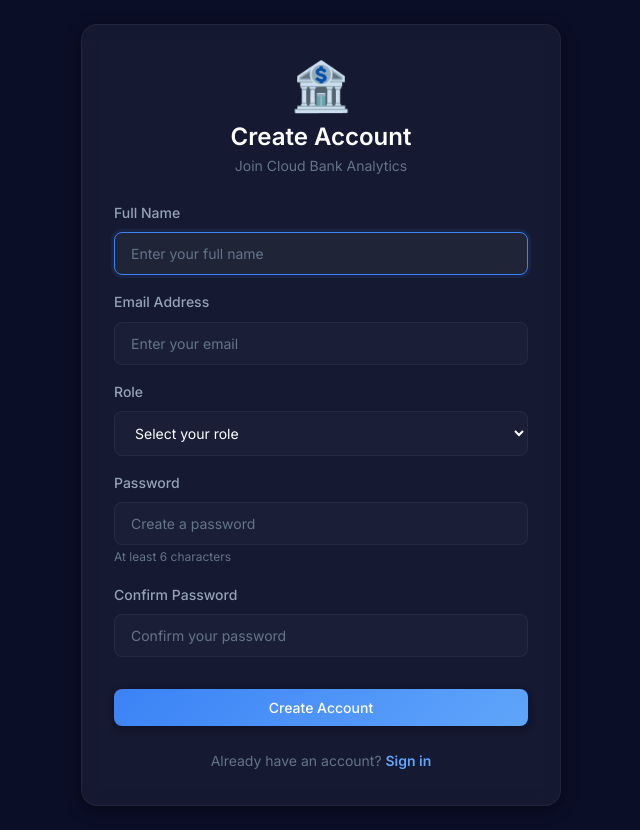
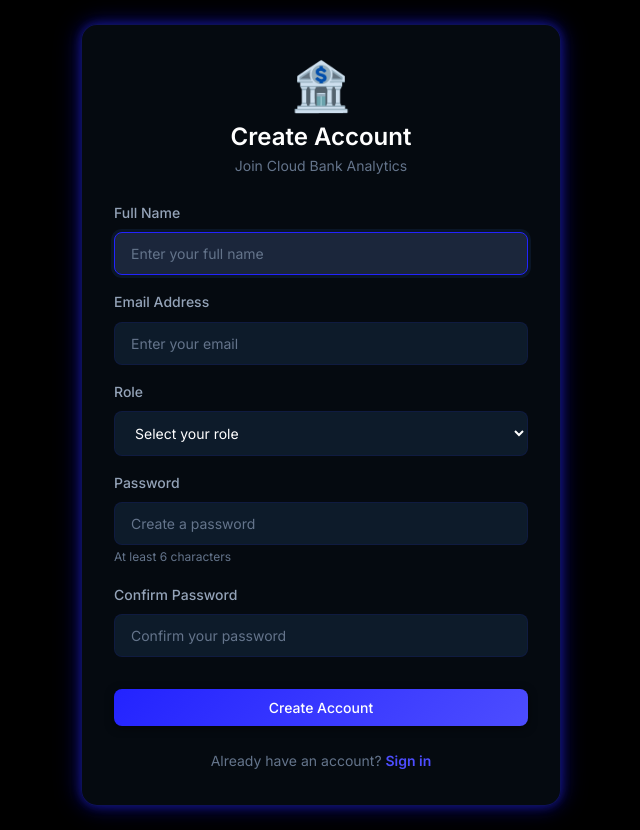
Before and after one commit to KenKaneki23-ux/AWS-project, a Flask app: page /signup in a window 1280 px wide. Shown: the whole page, without its empty margins (319-959 px from the left). Run offline with Flask 3, Linux system fonts and the light colour scheme.

Commit message:
change of ui and fix bugs

```diff
--- a/static/css/dashboard.css
+++ b/static/css/dashboard.css
@@ -240,19 +240,21 @@
    ================================================ */
 
 .card {
-    background: var(--glass-bg);
-    backdrop-filter: blur(var(--glass-blur));
-    -webkit-backdrop-filter: blur(var(--glass-blur));
-    border: 1px solid var(--glass-border);
+    background: rgba(13, 27, 42, 0.4);
+    backdrop-filter: blur(12px);
+    -webkit-backdrop-filter: blur(12px);
+    border: 1px solid rgba(35, 35, 255, 0.3);
     border-radius: var(--radius-xl);
-    box-shadow: var(--shadow-md);
+    box-shadow: var(--shadow-neon);
     transition: all var(--transition-base);
     overflow: hidden;
 }
 
 .card:hover {
-    border-color: var(--border-secondary);
-    box-shadow: var(--shadow-lg);
+    background: rgba(13, 27, 42, 0.6);
+    border-color: var(--accent-blue);
+    box-shadow: var(--shadow-neon-strong);
+    transform: translateY(-2px);
 }
 
 .card-header {
@@ -340,14 +342,16 @@
 }
 
 .kpi-card {
-    background: var(--glass-bg);
-    backdrop-filter: blur(var(--glass-blur));
-    border: 1px solid var(--glass-border);
+    background: rgba(13, 27, 42, 0.4);
+    backdrop-filter: blur(12px);
+    -webkit-backdrop-filter: blur(12px);
+    border: 1px solid rgba(35, 35, 255, 0.3);
     border-radius: var(--radius-xl);
     padding: var(--spacing-lg);
     transition: all var(--transition-base);
     position: relative;
     overflow: hidden;
+    box-shadow: var(--shadow-neon);
 }
 
 .kpi-card::before {
@@ -358,18 +362,20 @@
     right: 0;
     height: 3px;
     background: var(--gradient-blue);
-    opacity: 0;
+    opacity: 0.8;
     transition: opacity var(--transition-fast);
 }
 
 .kpi-card:hover {
+    background: rgba(13, 27, 42, 0.6);
     transform: translateY(-4px);
-    box-shadow: var(--shadow-lg);
-    border-color: var(--border-secondary);
+    box-shadow: var(--shadow-neon-strong);
+    border-color: var(--accent-blue);
 }
 
 .kpi-card:hover::before {
     opacity: 1;
+    box-shadow: 0 0 15px var(--accent-blue);
 }
 
 .kpi-label {
--- a/static/css/main.css
+++ b/static/css/main.css
@@ -11,21 +11,21 @@
    ================================================ */
 
 :root {
-    /* Background Colors */
-    --bg-primary: #0a0e27;           /* Main background - very dark navy */
-    --bg-secondary: #0d1117;         /* Secondary background - dark slate */
-    --bg-tertiary: #1a1f37;          /* Card background - dark card */
-    --bg-hover: #1f2437;             /* Hover state background */
-    --bg-active: #252b42;            /* Active state background */
+    /* Background Colors - Solid Black Theme */
+    --bg-primary: #000000;           /* Pure black background */
+    --bg-secondary: #0a0a0a;         /* Slightly lighter black */
+    --bg-tertiary: #0d1b2a;          /* Dark blue for cards */
+    --bg-hover: #1b263b;             /* Lighter blue for hover */
+    --bg-active: #0d1b2a;            /* Active state */
 
     /* Accent Colors */
-    --accent-blue: #3b82f6;          /* Primary blue */
-    --accent-blue-light: #60a5fa;    /* Light blue */
-    --accent-cyan: #22d3ee;          /* Cyan accent */
-    --accent-green: #10b981;         /* Success green */
-    --accent-orange: #f59e0b;        /* Warning orange */
-    --accent-red: #ef4444;           /* Danger red */
-    --accent-purple: #a78bfa;        /* Purple accent */
+    --accent-blue: #2323ff;          /* Neon blue/purple */
+    --accent-blue-light: #4d4dff;    /* Bright blue/purple */
+    --accent-cyan: #2323ff;          /* Neon blue */
+    --accent-green: #00ff88;         /* Neon green */
+    --accent-orange: #ff9500;        /* Neon orange */
+    --accent-red: #ff0055;           /* Neon red/pink */
+    --accent-purple: #b388ff;        /* Neon purple */
 
     /* Text Colors */
     --text-primary: #ffffff;         /* Primary text - white */
@@ -34,29 +34,31 @@
     --text-disabled: #475569;        /* Disabled text */
 
     /* Border & Divider Colors */
-    --border-primary: rgba(255, 255, 255, 0.05);  /* Subtle border */
-    --border-secondary: rgba(255, 255, 255, 0.1); /* Medium border */
-    --border-accent: rgba(59, 130, 246, 0.3);     /* Blue border */
+    --border-primary: rgba(35, 35, 255, 0.1);  /* Neon blue border */
+    --border-secondary: rgba(35, 35, 255, 0.2); /* Brighter neon border */
+    --border-accent: rgba(35, 35, 255, 0.5);    /* Strong neon border */
 
     /* Gradients */
-    --gradient-blue: linear-gradient(135deg, #3b82f6, #60a5fa);
-    --gradient-cyan: linear-gradient(135deg, #22d3ee, #3b82f6);
-    --gradient-green: linear-gradient(135deg, #10b981, #22d3ee);
-    --gradient-purple: linear-gradient(135deg, #a78bfa, #3b82f6);
-    --gradient-chart: linear-gradient(180deg, rgba(59, 130, 246, 0.3) 0%, rgba(59, 130, 246, 0) 100%);
-    --gradient-card-hover: linear-gradient(135deg, rgba(59, 130, 246, 0.1), transparent);
+    --gradient-blue: linear-gradient(135deg, #2323ff, #4d4dff);
+    --gradient-cyan: linear-gradient(135deg, #2323ff, #4d4dff);
+    --gradient-green: linear-gradient(135deg, #00ff88, #2323ff);
+    --gradient-purple: linear-gradient(135deg, #b388ff, #2323ff);
+    --gradient-chart: linear-gradient(180deg, rgba(35, 35, 255, 0.3) 0%, rgba(35, 35, 255, 0) 100%);
+    --gradient-card-hover: linear-gradient(135deg, rgba(35, 35, 255, 0.1), transparent);
 
-    /* Shadows */
-    --shadow-sm: 0 2px 8px rgba(0, 0, 0, 0.3);
-    --shadow-md: 0 4px 16px rgba(0, 0, 0, 0.4);
-    --shadow-lg: 0 8px 32px rgba(0, 0, 0, 0.4);
-    --shadow-xl: 0 12px 48px rgba(0, 0, 0, 0.5);
-    --shadow-blue: 0 8px 24px rgba(59, 130, 246, 0.2);
-    --shadow-blue-hover: 0 12px 48px rgba(59, 130, 246, 0.3);
+    /* Shadows - Neon Glow Effects */
+    --shadow-sm: 0 2px 8px rgba(0, 0, 0, 0.5);
+    --shadow-md: 0 4px 16px rgba(0, 0, 0, 0.6);
+    --shadow-lg: 0 8px 32px rgba(0, 0, 0, 0.7);
+    --shadow-xl: 0 12px 48px rgba(0, 0, 0, 0.8);
+    --shadow-blue: 0 0 20px rgba(35, 35, 255, 0.3), 0 0 40px rgba(35, 35, 255, 0.1);
+    --shadow-blue-hover: 0 0 30px rgba(35, 35, 255, 0.5), 0 0 60px rgba(35, 35, 255, 0.2);
+    --shadow-neon: 0 0 10px rgba(35, 35, 255, 0.4), 0 0 20px rgba(35, 35, 255, 0.3), 0 0 30px rgba(35, 35, 255, 0.2);
+    --shadow-neon-strong: 0 0 15px rgba(35, 35, 255, 0.6), 0 0 30px rgba(35, 35, 255, 0.4), 0 0 45px rgba(35, 35, 255, 0.2);
 
     /* Glassmorphism */
-    --glass-bg: rgba(26, 31, 55, 0.7);
-    --glass-border: rgba(255, 255, 255, 0.05);
+    --glass-bg: rgba(13, 27, 42, 0.7);
+    --glass-border: rgba(35, 35, 255, 0.2);
     --glass-blur: 10px;
 
     /* Typography */
--- a/templates/base.html
+++ b/templates/base.html
@@ -55,14 +55,11 @@
                 </div>
             </div>
             <!-- Theme Toggle Switch -->
-            <div class="theme-toggle-container" style="margin-top: var(--spacing-sm); width: 100%;">
-                <span class="theme-toggle-label" id="theme-label-left">🌙 Dark</span>
-                <label class="theme-toggle-switch">
-                    <input type="checkbox" id="themeToggle" onchange="toggleTheme()">
-                    <span class="theme-toggle-slider"></span>
-                </label>
-                <span class="theme-toggle-label" id="theme-label-right">☀️ Light</span>
-            </div>
+            <label class="theme-toggle-switch" title="Toggle Dark/Light Mode"
+                style="position: absolute; top: 16px; right: 16px;">
+                <input type="checkbox" id="themeToggle" onchange="toggleTheme()">
+                <span class="theme-toggle-slider"></span>
+            </label>
         </div>
 
         <!-- Navigation Menu -->
@@ -144,14 +141,6 @@
                 </li>
             </ul>
         </nav>
-
-        <!-- Activate Pro CTA -->
-        <div class="sidebar-cta">
-            <button class="sidebar-cta-button" onclick="alert('Pro features coming soon!')">
-                <span>⚡</span>
-                Activate Pro
-            </button>
-        </div>
     </aside>
 
     <!-- Sidebar Overlay for Mobile -->
@@ -172,15 +161,6 @@
                 <div class="topbar-filter">
                     <span>📅</span>
                     <span>This Month</span>
-                </div>
-                <div class="topbar-actions">
-                    <button class="btn btn-secondary btn-sm" onclick="alert('Widgets customization coming soon!')">
-                        ⚙️ Manage Widgets
-                    </button>
-                    <button class="btn btn-primary btn-sm"
-                        onclick="window.location.href='{{ url_for('transactions.create') }}'">
-                        + Add new Widget
-                    </button>
                 </div>
             </div>
 
--- a/templates/financial/reports.html
+++ b/templates/financial/reports.html
@@ -12,7 +12,7 @@
         📊 Report Builder
     </div>
     <div class="card-body">
-        <form method="POST" action="{{ url_for('financial.reports') }}">
+        <form method="POST" action="{{ url_for('financial.generate_report') }}">
             <div class="kpi-grid" style="grid-template-columns: repeat(auto-fit, minmax(250px, 1fr));">
                 <div class="form-group">
                     <label class="form-label">Start Date</label>
@@ -38,7 +38,7 @@
             </div>
             <div class="d-flex gap-2">
                 <button type="submit" class="btn btn-primary">Generate Report</button>
-                <a href="{{ url_for('financial.export_report') }}" class="btn btn-success">Export Last Report</a>
+                <a href="{{ url_for('financial.export') }}" class="btn btn-success">Export Last Report</a>
             </div>
         </form>
     </div>
```
Also changed, not shown: other parts of static/css/main.css (+22 -32 lines), templates/financial/report_result.html (added, +134 -0 lines).
